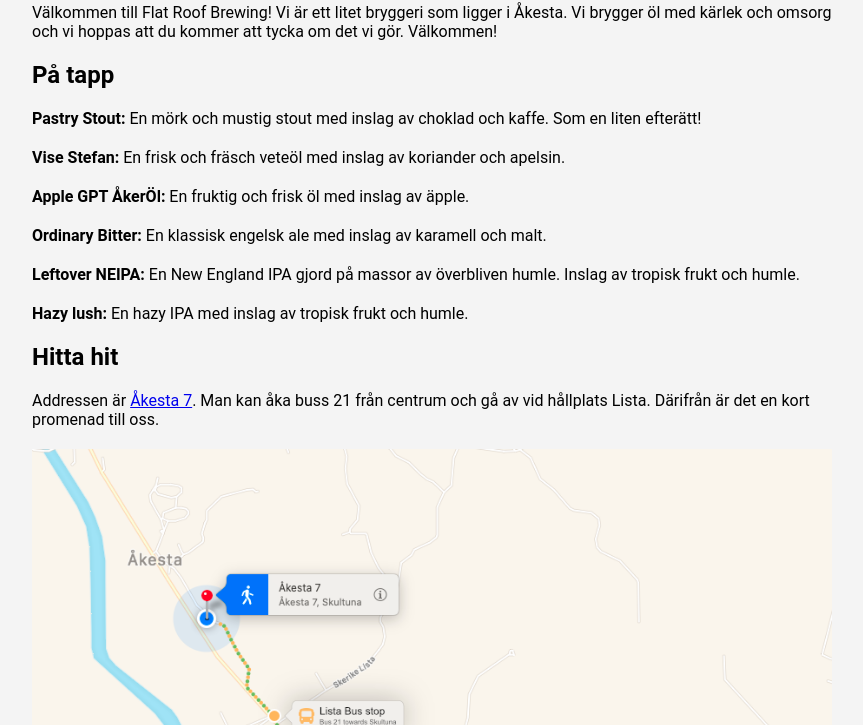
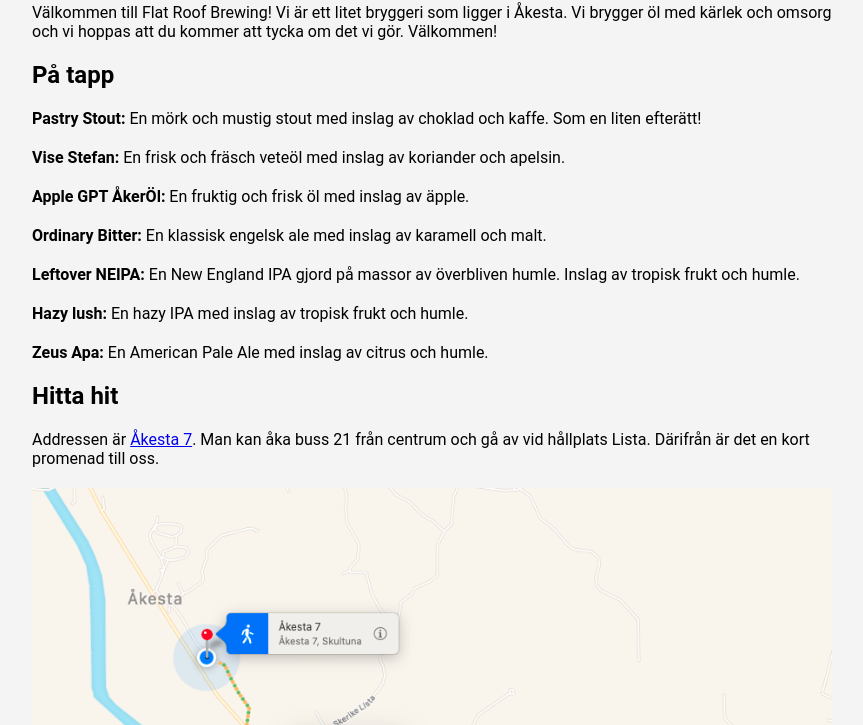
Before and after one commit to 3DJakob/flatroofmanor, a plain HTML site: page index.html in a window 1280 px wide. Shown: the part 75-800 px from the top of the page, without its empty margins (208-1071 px from the left). Drawn offline with Linux system fonts and the light colour scheme.

Commit message:
Add Zeus

```diff
--- a/index.html
+++ b/index.html
@@ -27,6 +27,8 @@
 
     <p><strong>Hazy lush:</strong> En hazy IPA med inslag av tropisk frukt och humle.</p>
 
+    <p><strong>Zeus Apa:</strong> En American Pale Ale med inslag av citrus och humle.</p>
+
 
     <h2>
       Hitta hit
```
